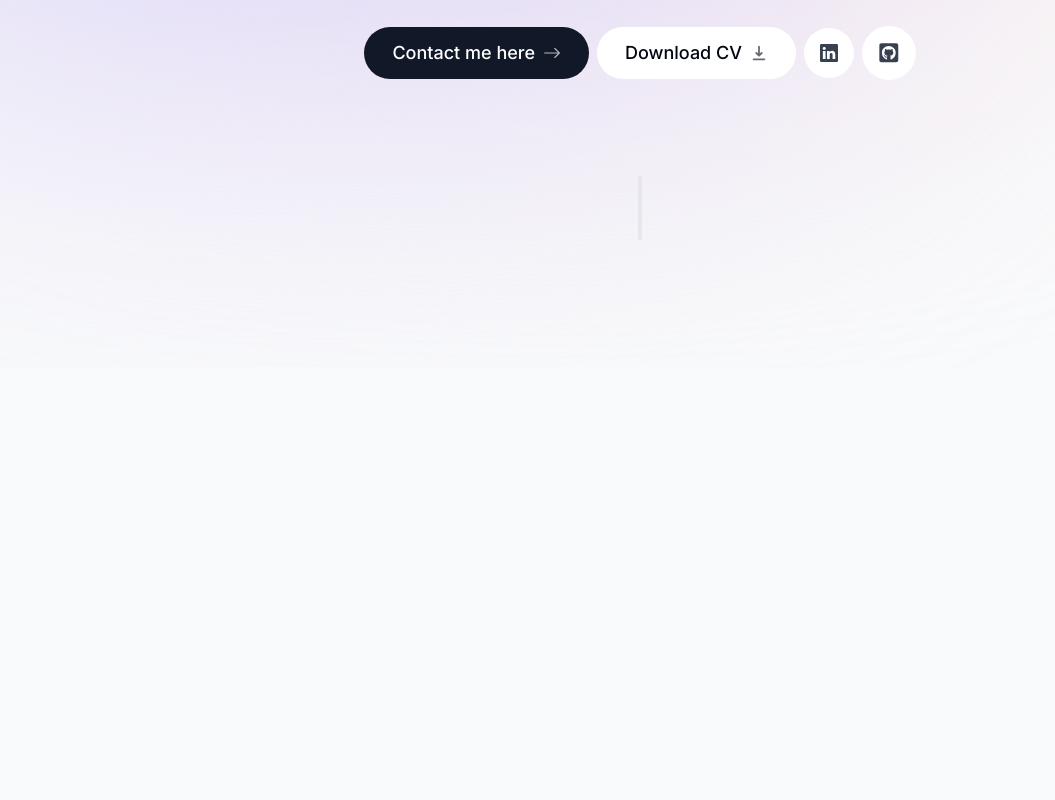
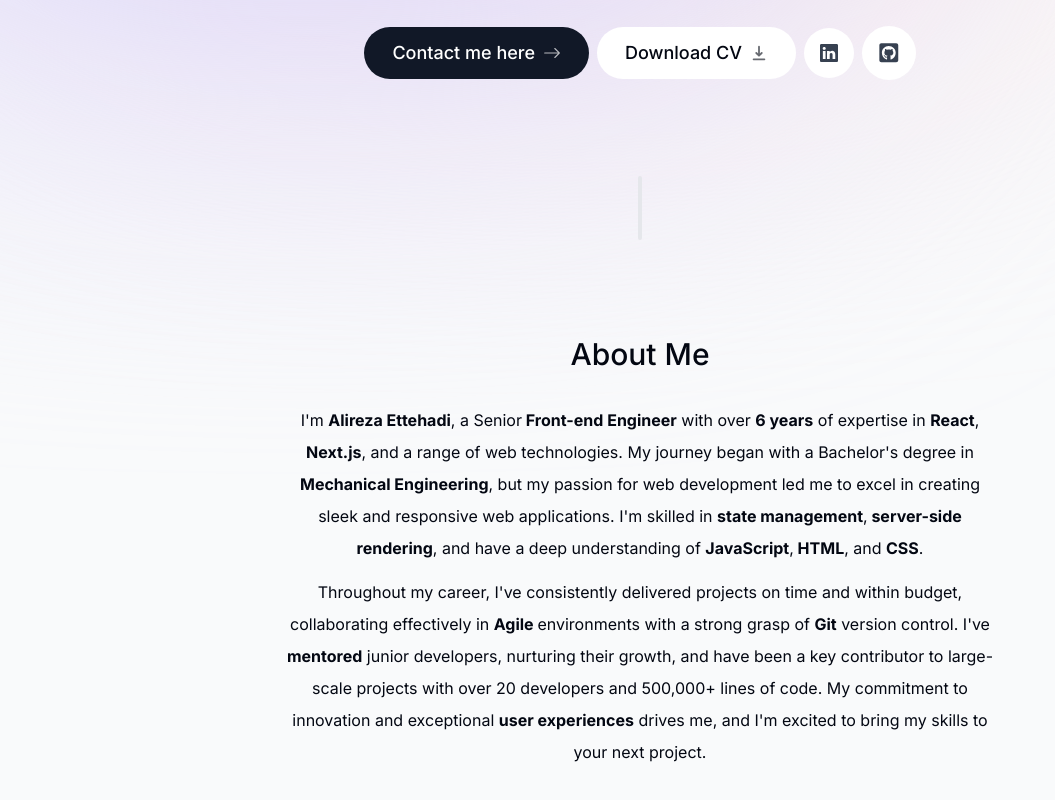
Before and after one commit to AlirezaEttehadi/portfolio2, a Next.js app: page / in a window 1280 px wide. Shown: the part 432-1232 px from the top of the page, without its empty margins (0-1055 px from the left). Before the commit the page ends 800 px from the top, so only its background shows below. Built offline with nearby package versions, Linux system fonts and the light colour scheme.

Commit message:
feat:add-about-me-section

```diff
--- a/app/page.tsx
+++ b/app/page.tsx
@@ -1,3 +1,4 @@
+import About from "@/components/about";
 import Intro from "@/components/intro";
 import SectionDivider from "@/components/section-divider";
 
@@ -6,6 +7,7 @@ export default function Home() {
     <main className="flex flex-col items-center px-4">
       <Intro />
       <SectionDivider />
+      <About />
     </main>
   );
 }
--- /dev/null
+++ b/components/about.tsx
@@ -0,0 +1,45 @@
+"use client";
+
+import React from "react";
+import { motion } from "framer-motion";
+
+import SectionHeading from "./section-heading";
+
+export default function About() {
+  return (
+    <motion.section
+      className="mb-28 max-w-[45rem] text-center leading-8 sm:mb-40 scroll-mt-28"
+      initial={{ opacity: 0, y: 100 }}
+      animate={{ opacity: 1, y: 0 }}
+      transition={{ delay: 0.175 }}
+      id="about"
+    >
+      <SectionHeading>About me</SectionHeading>
+      <p className="mb-3">
+        {`I'm`} <strong>Alireza Ettehadi</strong>, a Senior
+        <strong> Front-end Engineer</strong> with over <b>6 years</b> of
+        expertise in <strong>React</strong>, <strong>Next.js</strong>, and a
+        range of web technologies. My journey began with a {`Bachelor's`} degree
+        in
+        <strong> Mechanical Engineering</strong>, but my passion for web
+        development led me to excel in creating sleek and responsive web
+        applications. {`I'm`} skilled in <strong>state management</strong>,
+        <strong> server-side rendering</strong>, and have a deep understanding
+        of <strong>JavaScript</strong>,<strong> HTML</strong>, and{" "}
+        <strong>CSS</strong>.
+      </p>
+
+      <p>
+        Throughout my career, {`I've`} consistently delivered projects on time
+        and within budget, collaborating effectively in <strong>Agile </strong>
+        environments with a strong grasp of <strong>Git</strong> version
+        control. {`I've`}
+        <strong> mentored</strong> junior developers, nurturing their growth,
+        and have been a key contributor to large-scale projects with over 20
+        developers and 500,000+ lines of code. My commitment to innovation and
+        exceptional <strong>user experiences</strong> drives me, and {`I'm`}{" "}
+        excited to bring my skills to your next project.
+      </p>
+    </motion.section>
+  );
+}
--- /dev/null
+++ b/components/section-heading.tsx
@@ -0,0 +1,13 @@
+import React from "react";
+
+type SectionHeadingProps = {
+  children: React.ReactNode;
+};
+
+export default function SectionHeading({ children }: SectionHeadingProps) {
+  return (
+    <h2 className="text-3xl font-medium capitalize mb-8 text-center">
+      {children}
+    </h2>
+  );
+}
```
